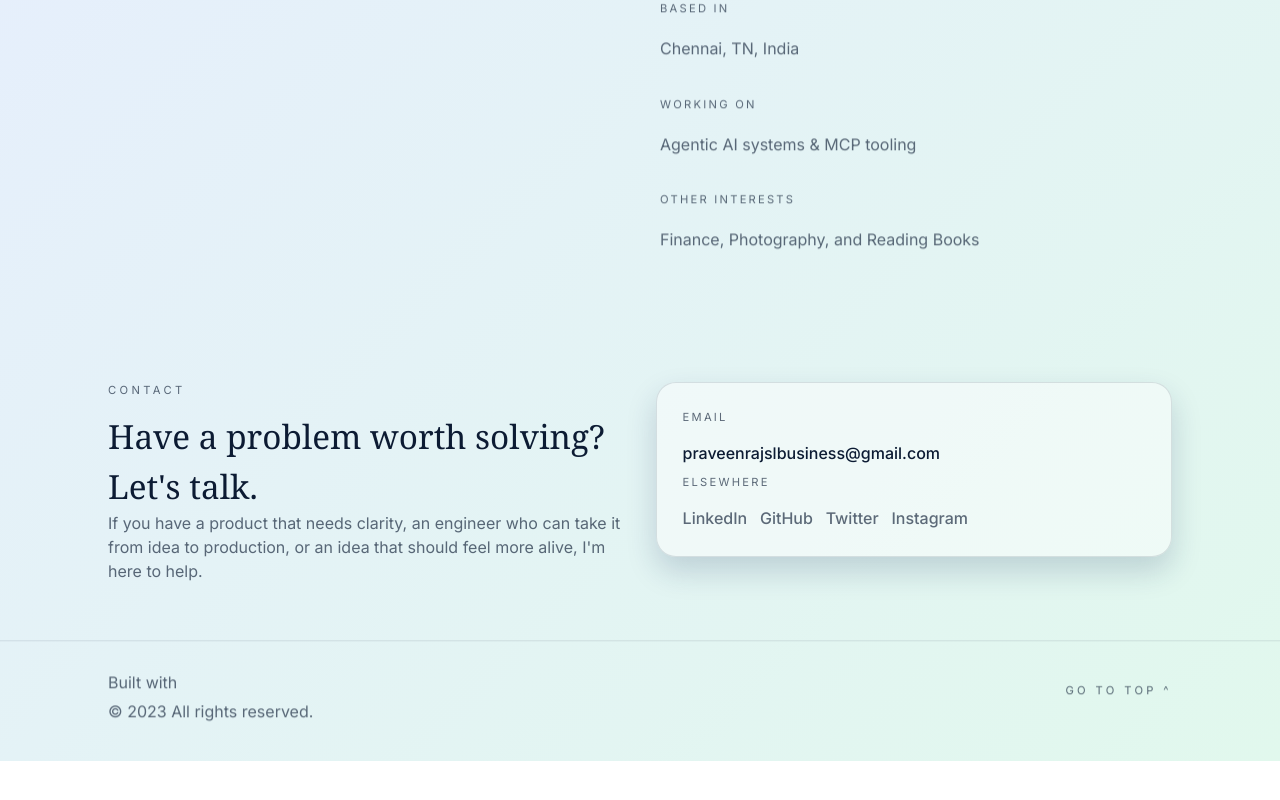
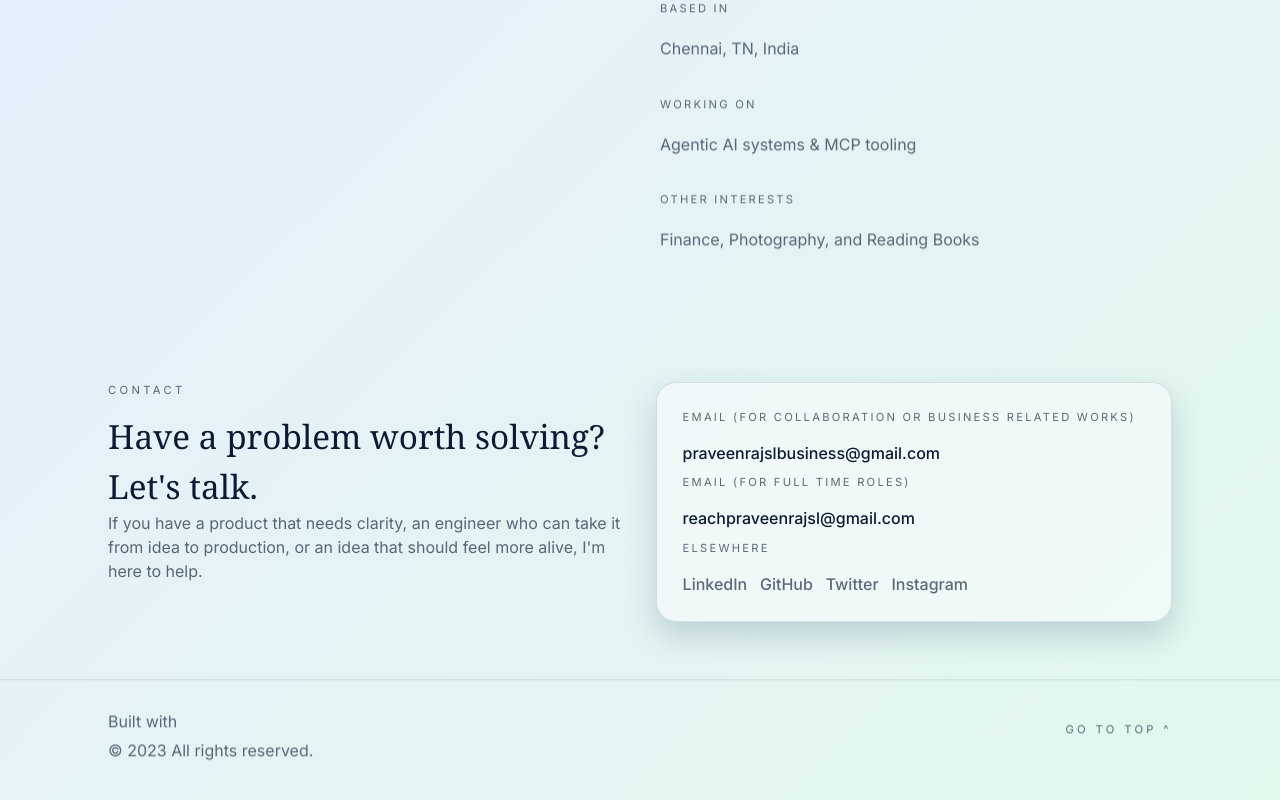
Before and after one commit to Praveenraj002/portfolio-v2, a React (Vite) app: page / in a window 1280 px wide. Shown: the part 2567-3367 px from the top of the page. Before the commit the page ends 3328 px from the top, so only its background shows below. Built offline with nearby package versions, Linux system fonts and the light colour scheme; some icons are missing.

Commit message:
add new contact email

```diff
--- a/src/sections/Contact.jsx
+++ b/src/sections/Contact.jsx
@@ -12,9 +12,13 @@ const Contact = () => {
           </p>
         </div>
         <div className="contact-card">
-          <p className="meta-label">Email</p>
+          <p className="meta-label">Email (FOR COLLABORATION OR BUSINESS RELATED WORKS)</p>
           <a href="mailto:praveenrajslbusiness@gmail.com">
             praveenrajslbusiness@gmail.com
+          </a>
+          <p className="meta-label">Email (FOR FULL TIME ROLES)</p>
+          <a href="mailto:reachpraveenrajsl@gmail.com">
+            reachpraveenrajsl@gmail.com
           </a>
           <p className="meta-label">Elsewhere</p>
           <div className="contact-links">
```
